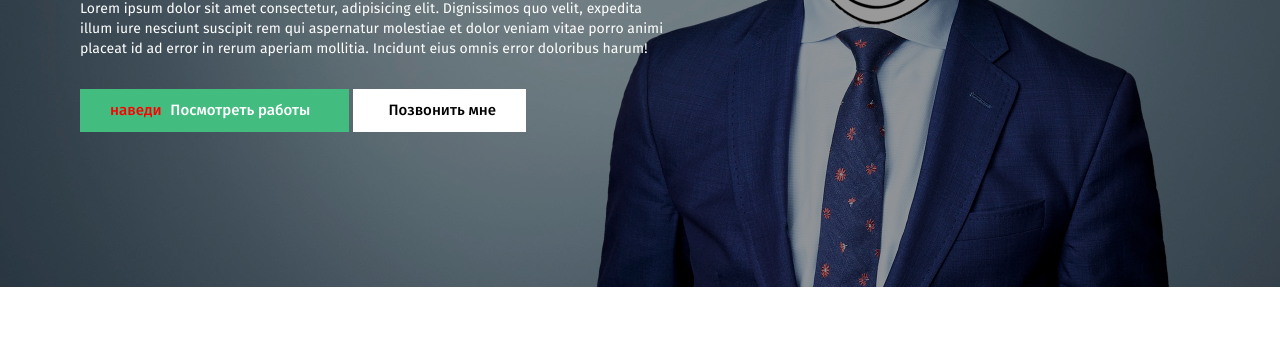
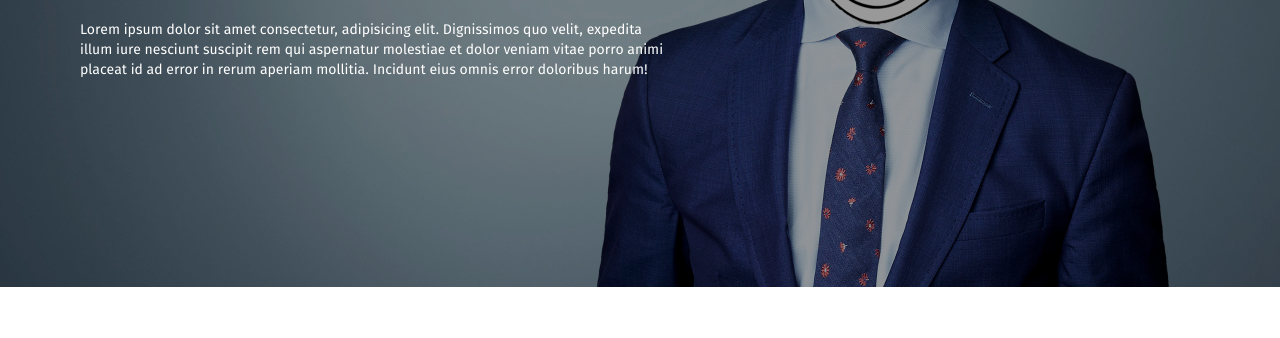
Before and after one commit to Tehnik-creator/Tehnik-creator.github.io, a plain HTML site: page site2/index.html in a window 1280 px wide. Shown: the part 462-800 px from the top of the page. Drawn offline with Linux system fonts and the light colour scheme; files whose address does not match are found by name.

Commit message:
Update index.html

```diff
--- a/site2/index.html
+++ b/site2/index.html
@@ -43,12 +43,12 @@
                 <h1 class="intro__title">Привет меня <br> зовут Марк!</h1>
                 <p class="intro__text">Lorem ipsum dolor sit amet consectetur, adipisicing elit. Dignissimos quo velit, expedita illum iure nesciunt suscipit rem qui aspernatur molestiae et dolor veniam vitae porro animi placeat id ad error in rerum aperiam mollitia. Incidunt eius omnis error doloribus harum!
                 </p>
-                <div class="intro__btngroup">
+<!--                 <div class="intro__btngroup">
                     <button class="intro__btn1"><i class="fas fa-briefcase"></i>
                         <span>Посмотреть работы</span></button>
                     <button class="intro__btn2"><i class="fas fa-phone-alt"></i>
                         <span>Позвонить мне</span></button>
-                </div>
+                </div> -->
             </div>
         </section>
         <section class="about">
```
